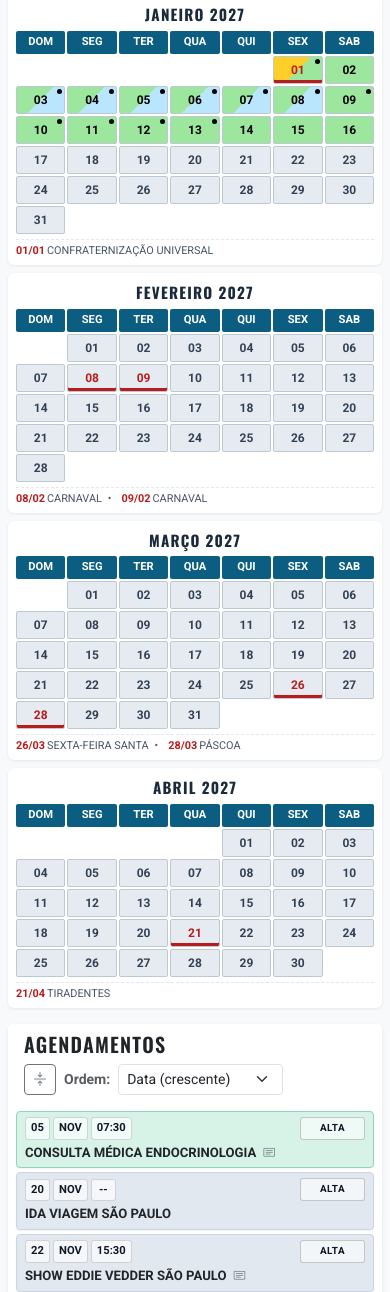
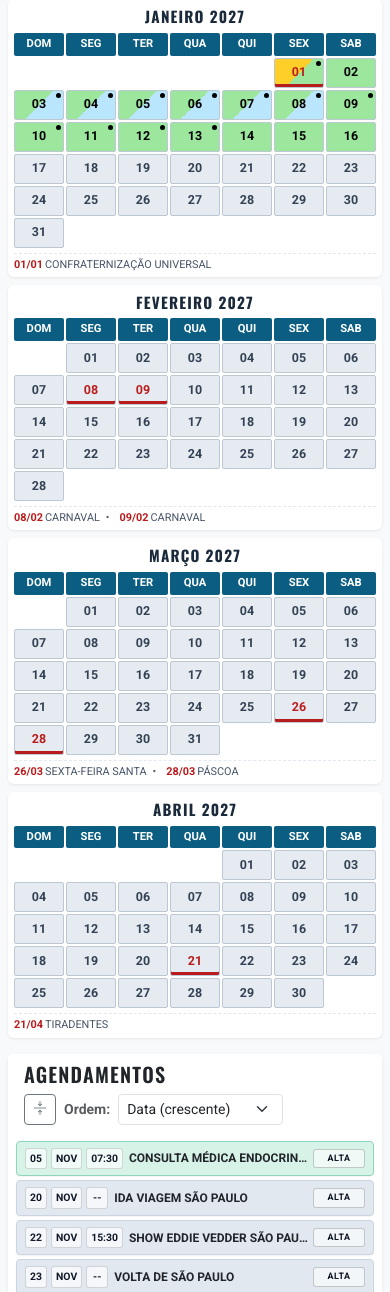
Before and after one commit to AugustoN9/semestral-planner, a plain HTML site: page index.html in a window 390 px wide. Shown: the part 683-1975 px from the top of the page. Drawn offline with nearby package versions, Linux system fonts and the light colour scheme; some packages are replaced by stand-ins of ours; no server answers; a script that the page names is missing.

Commit message:
fix(mobile): corrige alinhamento de cards e adiciona sincronizacao
- Corrige quebras e desalinhamentos dos cards em dispositivos moveis (<= 768px)
- Mantem estrutura linear compacta com titulo e status alinhados
- Adiciona botao 'Sincronizar' para limpar dados obsoletos do localStorage
- Atualiza versao de cache para v=3.3 para forcar atualizacao em navegadores moveis

```diff
--- a/css/style.css
+++ b/css/style.css
@@ -220,6 +220,7 @@ body {
   justify-content: center;
   min-width: 25px;
   color: #111827;
+  flex-shrink: 0;
 }
 
 .appointment-title {
@@ -247,6 +248,7 @@ body {
   display: inline-block;
   background-color: rgba(255, 255, 255, 0.6);
   color: #111827;
+  flex-shrink: 0;
 }
 
 .appointment-details {
@@ -271,22 +273,59 @@ body {
   word-break: break-word;
 }
 
-/* Responsividade Mobile: ecrãs < 768px */
+/* ==========================================================================
+   LAYOUT RESPONSIVO MOBILE (< 768px)
+   Garante alinhamento compacto sem quebras verticais feias
+   ========================================================================== */
 @media (max-width: 767.98px) {
   .title-app {
-    font-size: 1.2rem;
+    font-size: 1.15rem;
   }
+
+  .month-card {
+    padding: 6px;
+  }
+
+  .cal-day {
+    height: 30px;
+    font-size: 0.78rem;
+  }
+
   .appointment-summary {
-    flex-wrap: wrap;
-    gap: 3px;
+    display: flex;
+    align-items: center;
+    gap: 4px;
+    padding: 6px 8px;
+    flex-wrap: nowrap;
+    overflow-x: auto;
   }
+
+  .tag-badge {
+    font-size: 0.65rem;
+    padding: 2px 4px;
+    min-width: 22px;
+  }
+
   .appointment-title {
-    width: 100%;
-    order: 3;
-    padding-left: 0;
+    font-size: 0.75rem;
+    white-space: nowrap;
+    overflow: hidden;
+    text-overflow: ellipsis;
+    flex-grow: 1;
+    min-width: 80px;
+    padding-left: 2px;
   }
+
   .status-badge {
+    font-size: 0.56rem;
+    width: 52px;
+    padding: 2px 0;
     margin-left: auto;
+  }
+
+  header .btn-sm {
+    padding: 0.25rem 0.45rem;
+    font-size: 0.72rem;
   }
 }
 
@@ -363,7 +402,6 @@ body {
   border-radius: 2px !important;
 }
 
-/* Rodapé de Feriados no PDF */
 .pdf-single-page .month-holidays-list {
   margin-top: 2px !important;
   padding-top: 2px !important;
@@ -416,14 +454,12 @@ body {
   padding: 1px 0 !important;
 }
 
-/* Oculta detalhes vazios */
 .pdf-single-page
   .appointment-card:not(.has-custom-details)
   .appointment-details {
   display: none !important;
 }
 
-/* Expande apenas os cards com observações reais */
 .pdf-single-page .has-custom-details .appointment-details {
   display: block !important;
   height: auto !important;
--- a/index.html
+++ b/index.html
@@ -27,7 +27,7 @@
       rel="stylesheet"
     />
     <!-- Estilos da Aplicação -->
-    <link rel="stylesheet" href="css/style.css?v=3.2" />
+    <link rel="stylesheet" href="css/style.css?v=3.3" />
   </head>
   <body class="bg-light">
     <div class="container-fluid py-3 px-2 px-md-4" id="exportArea">
@@ -65,6 +65,15 @@
             <i class="bi bi-calendar-plus-fill me-1"></i> Novo Agendamento
           </button>
 
+          <!-- Botão para sincronizar e limpar dados antigos do telemóvel -->
+          <button
+            id="btnRestaurarPadrao"
+            class="btn btn-outline-danger btn-sm fw-semibold shadow-sm"
+            title="Recarregar dados atualizados e limpar cache local"
+          >
+            <i class="bi bi-arrow-clockwise me-1"></i> Sincronizar
+          </button>
+
           <input
             type="file"
             id="inputImportarJSON"
@@ -97,7 +106,7 @@
             class="row row-cols-1 row-cols-md-2 g-2"
             id="calendariosContainer"
           >
-            <!-- Calendários e rodapé de feriados gerados dinamicamente via JS -->
+            <!-- Calendários gerados dinamicamente via JS -->
           </div>
         </section>
 
@@ -364,6 +373,6 @@
     <script src="https://cdn.jsdelivr.net/npm/sweetalert2@11.10.7/dist/sweetalert2.all.min.js"></script>
     <script src="https://cdnjs.cloudflare.com/ajax/libs/html2pdf.js/0.10.1/html2pdf.bundle.min.js"></script>
     <!-- Lógica Principal -->
-    <script src="js/script.js?v=3.2"></script>
+    <script src="js/script.js?v=3.3"></script>
   </body>
 </html>
```
